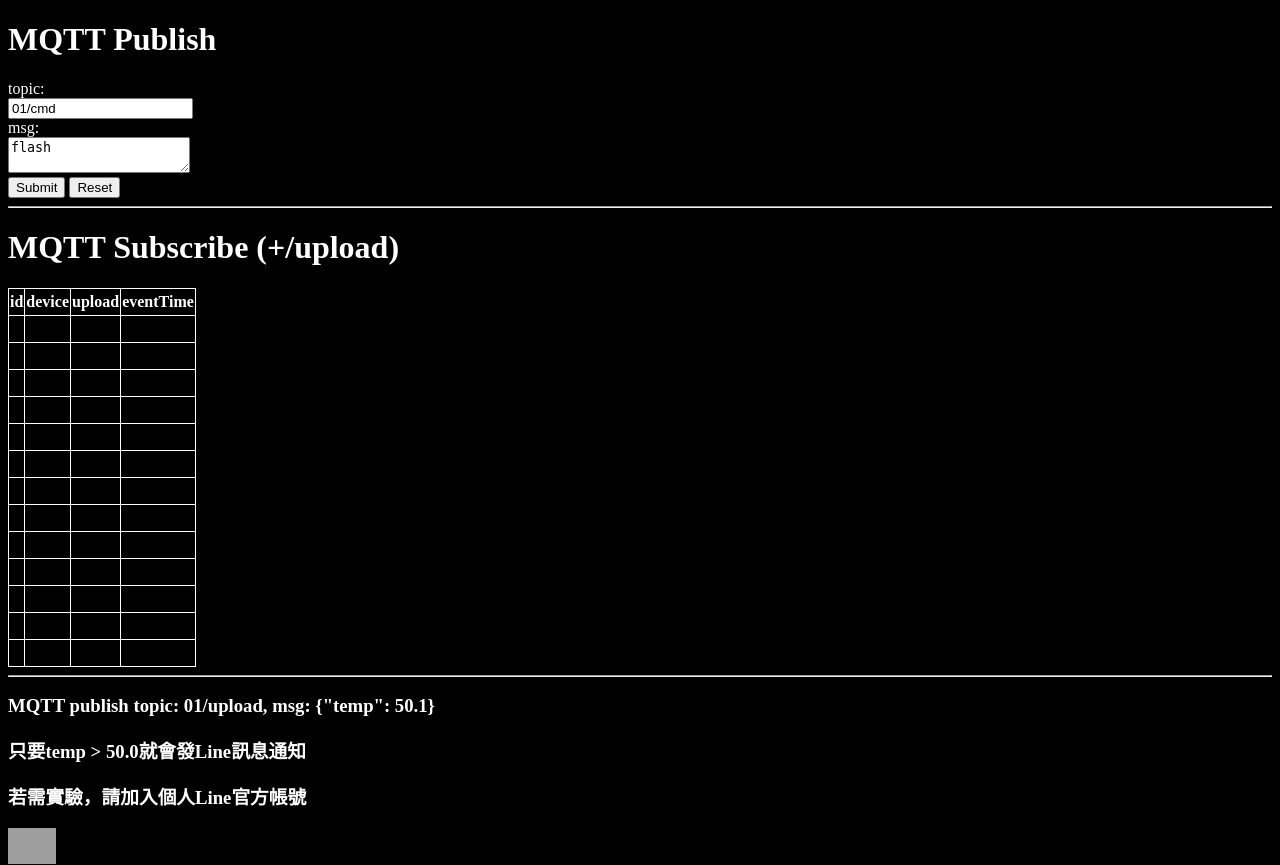
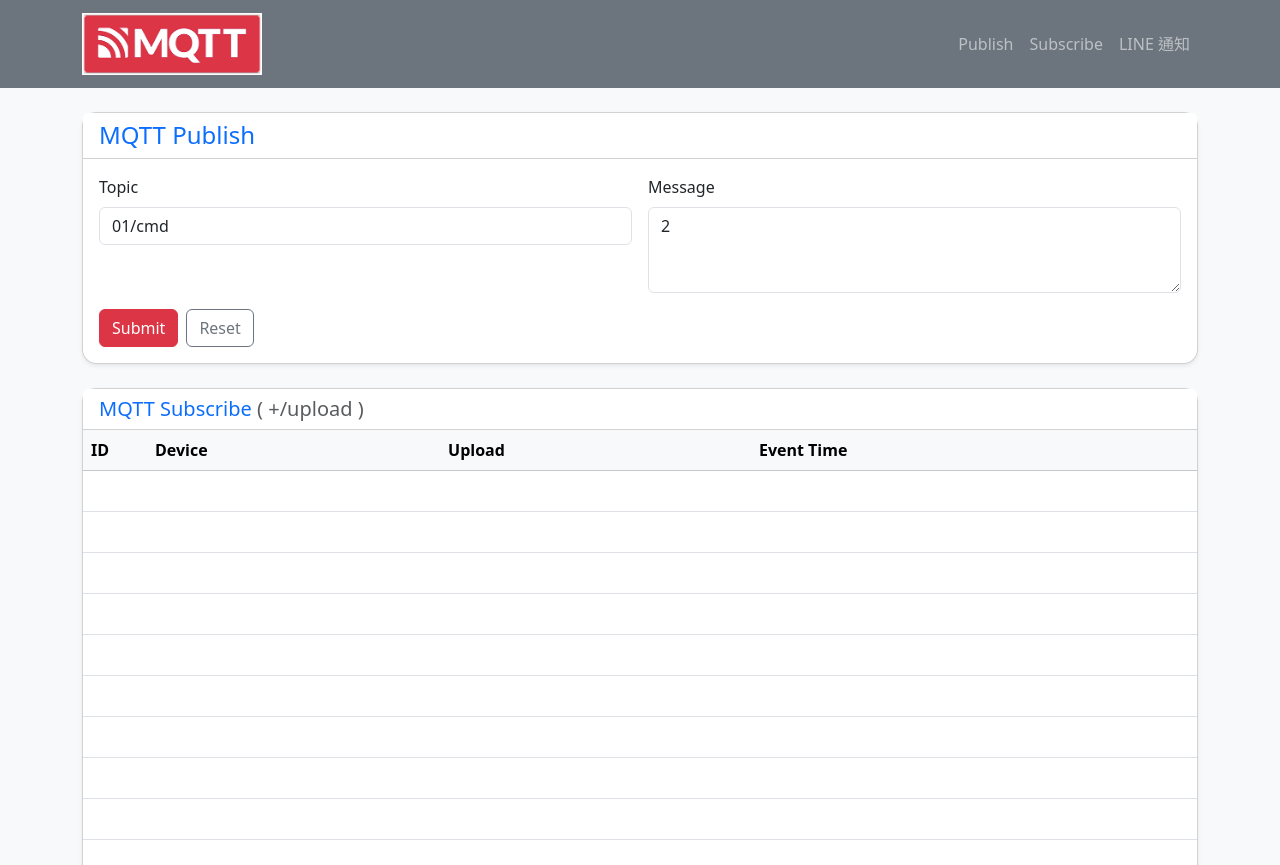
Before and after one commit to charlie388/django_mqtt_mysql, a Django app: template templates/index.html in a window 1280 px wide. Shown: the top 865 px of the page. Run offline with Django 5.2, Linux system fonts and the light colour scheme; the template is opened without the code that fills it, so the values that code supplies are empty; parts of the project's set-up code (start-up, migrations or seed data) failed here and were passed over; some libraries are stand-ins or nearby versions; grey boxes are pictures that could not be loaded.

Commit message:
Change web layout
using Bootstrap

```diff
--- a/static/css/style.css
+++ b/static/css/style.css
@@ -1,8 +1,41 @@
-body {color: white; background: black;}
-table, th, td {
-    font-size: 16px;
-    line-height: 1.5;
-    text-align: center;
-    border: 1px solid white;
-    border-collapse: collapse;
+
+body {
+  background: #f7f9fb;
 }
+
+
+.card {
+  border-radius: 0.90rem;
+}
+
+
+#myTable td, #myTable th {
+  vertical-align: middle;
+  white-space: nowrap;
+}
+#myTable td:nth-child(3) {
+
+  white-space: normal;
+  word-break: break-word;
+}
+
+
+code {
+  word-break: break-all;
+}
+
+
+#myForm textarea {
+  resize: vertical;
+}
+
+
+.navbar-brand {
+  letter-spacing: 0.2px;
+}
+
+
+img {
+  max-width: 100%;
+  height: auto;
+}
--- a/static/myjs.js
+++ b/static/myjs.js
@@ -57,10 +57,35 @@ setInterval(add, 5000);
     });
   }
 
+let toggleColor = 0;
   function fillTable(data) {
     var table = document.getElementById("myTable").getElementsByTagName('tbody')[0];
     for(let i=(data.length-1); i>=0; i--) {
       var newRow = table.insertRow(0);
+
+      toggleColor = toggleColor % 7;
+      if(toggleColor == 0) {
+        newRow.classList.add("table-primary");
+        toggleColor++;
+      } else if(toggleColor == 1){
+        newRow.classList.add("table-success");
+        toggleColor++;
+      } else if(toggleColor == 2){
+        newRow.classList.add("table-danger");
+        toggleColor++;
+      } else if(toggleColor == 3){
+        newRow.classList.add("table-warning");
+        toggleColor++;
+      } else if(toggleColor == 4){
+        newRow.classList.add("table-info");
+        toggleColor++;
+      } else if(toggleColor == 5){
+        newRow.classList.add("table-light");
+        toggleColor++;
+      } else if(toggleColor == 6){
+        newRow.classList.add("table-dark");
+        toggleColor++;
+      }
 
       var idCell = newRow.insertCell(0);
       var deviceCell = newRow.insertCell(1);
--- a/templates/index.html
+++ b/templates/index.html
@@ -1,59 +1,169 @@
 <!DOCTYPE html>
-<html lang="en">
+<html lang="zh-tw">
 <head>
   {% load static %}
-    <meta charset="UTF-8">
-    <meta name="viewport" content="width=device-width, initial-scale=1.0">
-    <link rel="shortcut icon" href="{% static "img/favicon.ico" %}"/>
-    <link rel="stylesheet" href="{% static "css/style.css" %}" type="text/css">
-    <title>MQTT Test</title>
+  <meta charset="UTF-8" />      <!-- --> <!--Bootstrap網頁最多可分成12等份-->
+  <meta name="viewport" content="width=device-width, initial-scale=1" />
+  <link rel="shortcut icon" href="{% static "images/favicon.ico" %}"/>
+  <link
+    rel="stylesheet"
+    href="https://cdn.jsdelivr.net/npm/bootstrap@5.3.3/dist/css/bootstrap.min.css"
+    crossorigin="anonymous"
+  />
+
+
+  <link rel="stylesheet" href="{% static "css/style.css" %}" type="text/css" />
+
+  <title>Group 3: MQTT temperature sensing application</title>
 </head>
 <body>
-    <h1>MQTT Publish</h1>
-    <form id="myForm">
-    <label for="topic">topic:</label><br/>
-    <input type="text" name="topic" id="topic" value="01/cmd"/><br/>
-    <label for="msg">msg:</label><br/>
-    <textarea name="msg" id="msg">flash</textarea><br/>
-    <input type="submit"/>
-    <input type="reset"/><br/>
+
+  <nav class="navbar navbar-expand-lg navbar-dark bg-secondary">
+  <div class="container align-items-center">
+    <a class="navbar-brand fw-semibold d-none d-lg-block" href="https://lin.ee/SOpGwyO" target="_blank">
+      <img src="static/images/MQTT-logo2.png" alt="logo" width="180">
+    </a>
+    <div class="d-lg-none w-100 text-center py-2" href="https://lin.ee/SOpGwyO" target="_blank">
+      <img src="static/images/MQTT-logo_lg.png" alt="logo"
+           class="img-fluid"
+           style="max-width:80vw;">
+    </div>
+    <button class="navbar-toggler ms-auto" type="button"
+            data-bs-toggle="collapse" data-bs-target="#navbarContent"
+            aria-controls="navbarContent" aria-expanded="false"
+            aria-label="Toggle navigation">
+      <span class="navbar-toggler-icon"></span>
+    </button>
+    <div id="navbarContent" class="collapse navbar-collapse">
+      <ul class="navbar-nav ms-auto">
+        <li class="nav-item"><a class="nav-link" href="#publish">Publish</a></li>
+        <li class="nav-item"><a class="nav-link" href="#subscribe">Subscribe</a></li>
+        <li class="nav-item"><a class="nav-link" href="#line">LINE 通知</a></li>
+      </ul>
+    </div>
+  </div>
+</nav>
+
+
+  <main class="container my-4">
+
+    <section id="publish" class="mb-4">
+      <div class="card shadow-sm">
+        <div class="card-header bg-white">
+          <h1 class="h4 mb-0 text-primary"  >MQTT Publish</h1>
+        </div>
+        <div class="card-body">
+          <form id="myForm" class="row g-3">
+            <div class="col-12 col-md-6">
+              <label for="topic" class="form-label">Topic</label>
+              <input
+                type="text"
+                name="topic"
+                id="topic"
+                class="form-control"
+                value="01/cmd"
+                placeholder="e.g. 01/cmd"
+              />
+            </div>
+            <div class="col-12 col-md-6">
+              <label for="msg" class="form-label">Message</label>
+              <textarea
+                name="msg"
+                id="msg"
+                class="form-control"
+                rows="3"
+                placeholder='e.g. {"cmd":"flash"}'
+              >2</textarea>
+            </div>
+            <div class="col-12 d-flex gap-2">
+              <input type="submit" class="btn btn-danger" value="Submit" />
+              <input type="reset" class="btn btn-outline-secondary" value="Reset" />
+            </div>
           </form>
-    <hr/>
-    <h1>MQTT Subscribe (+/upload)</h1>
-    <table id="myTable">
-        <thead>
+        </div>
+      </div>
+    </section>
+
+
+    <section id="subscribe" class="mb-4">
+      <div class="card shadow-sm">
+        <div class="card-header bg-white d-flex align-items-center justify-content-between">
+          <h2 class="h5 mb-0 text-primary">MQTT Subscribe <span class="text-muted">( +/upload )</span></h2>
+        </div>
+        <div class="card-body p-0">
+          <div class="table-responsive">
+            <table id="myTable" class="table align-middle mb-0 ">
+              <thead class="table-light">
                 <tr>
-                <th>id</th><th>device</th><th>upload</th><th>eventTime</th>
+                  <th scope="col" style="width: 64px;">ID</th>
+                  <th scope="col">Device</th>
+                  <th scope="col">Upload</th>
+                  <th scope="col">Event Time</th>
                 </tr>
               </thead>
               <tbody>
-			<!-- always show 13 rows -->
-             <tr><td>&nbsp</td><td></td><td></td><td></td></tr>
-             <tr><td>&nbsp</td><td></td><td></td><td></td></tr>
-             <tr><td>&nbsp</td><td></td><td></td><td></td></tr>
-             <tr><td>&nbsp</td><td></td><td></td><td></td></tr>
-             <tr><td>&nbsp</td><td></td><td></td><td></td></tr>
-             <tr><td>&nbsp</td><td></td><td></td><td></td></tr>
-             <tr><td>&nbsp</td><td></td><td></td><td></td></tr>
-             <tr><td>&nbsp</td><td></td><td></td><td></td></tr>
-             <tr><td>&nbsp</td><td></td><td></td><td></td></tr>
-             <tr><td>&nbsp</td><td></td><td></td><td></td></tr>
-             <tr><td>&nbsp</td><td></td><td></td><td></td></tr>
-             <tr><td>&nbsp</td><td></td><td></td><td></td></tr>
-             <tr><td>&nbsp</td><td></td><td></td><td></td></tr>
+                <tr><td>&nbsp;</td><td></td><td></td><td></td></tr>
+                <tr><td>&nbsp;</td><td></td><td></td><td></td></tr>
+                <tr><td>&nbsp;</td><td></td><td></td><td></td></tr>
+                <tr><td>&nbsp;</td><td></td><td></td><td></td></tr>
+                <tr><td>&nbsp;</td><td></td><td></td><td></td></tr>
+                <tr><td>&nbsp;</td><td></td><td></td><td></td></tr>
+                <tr><td>&nbsp;</td><td></td><td></td><td></td></tr>
+                <tr><td>&nbsp;</td><td></td><td></td><td></td></tr>
+                <tr><td>&nbsp;</td><td></td><td></td><td></td></tr>
+                <tr><td>&nbsp;</td><td></td><td></td><td></td></tr>
+                <tr><td>&nbsp;</td><td></td><td></td><td></td></tr>
+                <tr><td>&nbsp;</td><td></td><td></td><td></td></tr>
+                <tr><td>&nbsp;</td><td></td><td></td><td></td></tr>
               </tbody>
             </table>
-    <hr/>
-    <h3>MQTT publish topic: 01/upload, msg: {"temp": 50.1}</h3>
-    <h3>只要temp > 50.0就會發Line訊息通知</h3>
-    <h3>若需實驗，請加入個人Line官方帳號</h3>
-    <div>
-        <a href="https://lin.ee/SOpGwyO"><img src="https://scdn.line-apps.com/n/line_add_friends/btn/zh-Hant.png" alt="加入好友" height="36" border="0"></a>
+          </div>
+        </div>
+      </div>
+    </section>
+
+
+    <section id="line" class="mb-5">
+      <div class="card shadow-sm">
+        <div class="card-body">
+          <h3 class="h5 mb-3">
+            MQTT publish topic: <code>01/upload</code>, msg: <code>{"temp": 50.1}</code>
+          </h3>
+          <ul class="mb-4">
+            <li>只要 <code>temp &gt; 50.0</code> 就會發 LINE 訊息通知。</li>
+            <li>若需實驗，請加入個人 LINE 官方帳號：</li>
+          </ul>
+
+          <div class="d-flex flex-column flex-sm-row align-items-start align-items-sm-center gap-3">
+            <a href="https://lin.ee/SOpGwyO" class="btn btn-secondary" target="_blank">
+              <img
+              src="https://scdn.line-apps.com/n/line_add_friends/btn/zh-Hant.png"
+              alt="加入LINE 好友按鈕"
+              height="25" width="150px"
+              class="img-fluid"
+            />
+            </a>
+
           </div>
 
-    <div>
-        <img src="https://qr-official.line.me/gs/M_693zsvil_BW.png?oat_content=qr">
+          <div class="text-center mt-4">
+            <img
+              src="https://qr-official.line.me/gs/M_693zsvil_BW.png?oat_content=qr"
+              alt="LINE QR Code"
+              class="img-fluid rounded border"
+              style="max-width: 220px;"
+            />
           </div>
+        </div>
+      </div>
+    </section>
+  </main>
+
+  <script
+    src="https://cdn.jsdelivr.net/npm/bootstrap@5.3.3/dist/js/bootstrap.bundle.min.js"
+    crossorigin="anonymous"
+  ></script>
+
   <script src="{% static "myjs.js" %}"></script>
 </body>
 </html>
```
Also changed, not shown: static/images/MQTT-logo2.png (added), static/images/MQTT-logo_lg.png (added), static/images/favicon.ico (renamed from static/img/favicon.ico). Lines whose indentation alone changed are shown as unchanged.
